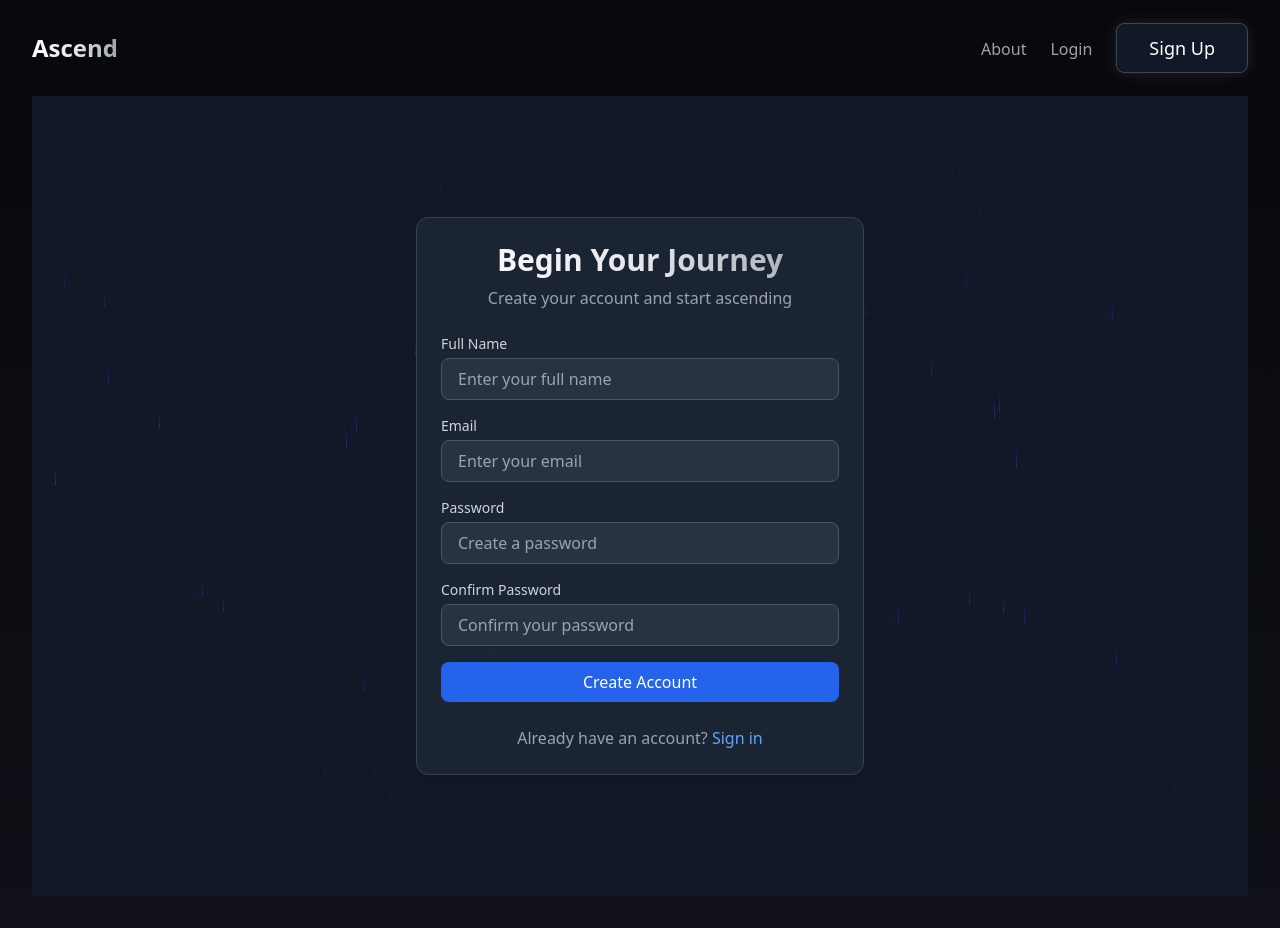
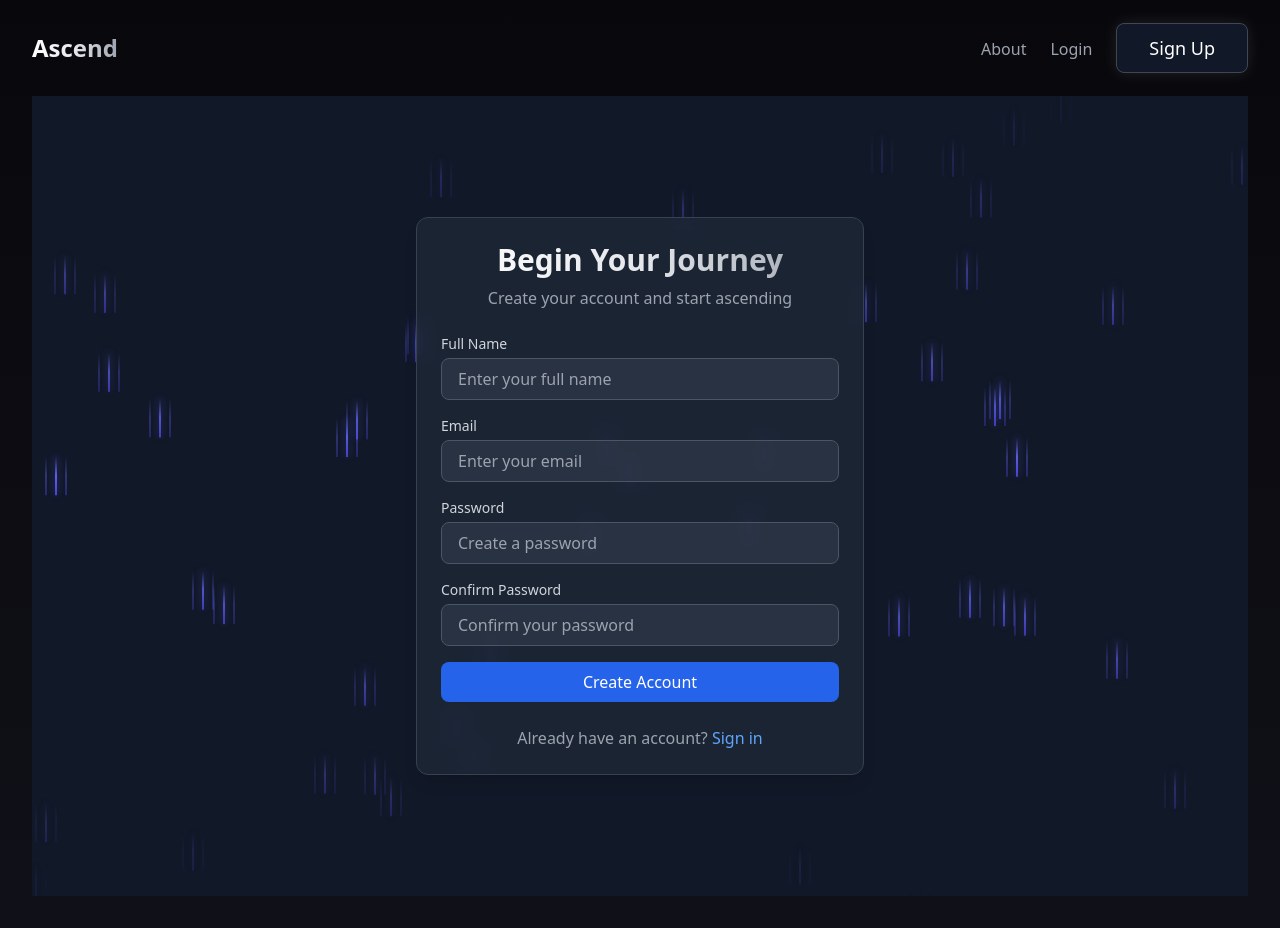
Before and after one commit to adam-cloud-force/Ascend---Your-Fitness-Journey, a Next.js app: page /signup in a window 1280 px wide. Built offline with nearby package versions, Linux system fonts and the light colour scheme.

Commit message:
Update signup page with enhanced rain and fog effects

```diff
--- a/src/app/globals.css
+++ b/src/app/globals.css
@@ -115,7 +115,7 @@
     opacity: 0;
   }
   50% {
-    opacity: 0.5;
+    opacity: 1;
   }
   100% {
     transform: translateY(100vh);
@@ -125,30 +125,32 @@
 
 .rain-drop {
   position: absolute;
-  width: 1px;
-  height: 20px;
-  background: linear-gradient(transparent, #4F46E5);
-  animation: rain linear infinite;
+  width: 2px;
+  height: 40px;
+  background: linear-gradient(transparent, #6366f1, #4F46E5);
+  animation: rain 1.5s linear infinite;
+  opacity: 0;
+  box-shadow: 0 0 8px rgba(99, 102, 241, 0.6);
 }
 
 .rain-drop::before {
   content: '';
   position: absolute;
-  width: 1px;
-  height: 20px;
-  background: linear-gradient(transparent, #4F46E5);
-  opacity: 0.2;
-  transform: translateX(-5px);
+  width: 2px;
+  height: 40px;
+  background: linear-gradient(transparent, #6366f1, #4F46E5);
+  opacity: 0.4;
+  transform: translateX(-10px);
 }
 
 .rain-drop::after {
   content: '';
   position: absolute;
-  width: 1px;
-  height: 20px;
-  background: linear-gradient(transparent, #4F46E5);
-  opacity: 0.2;
-  transform: translateX(5px);
+  width: 2px;
+  height: 40px;
+  background: linear-gradient(transparent, #6366f1, #4F46E5);
+  opacity: 0.4;
+  transform: translateX(10px);
 }
 
 .animate-fade-in-up {
@@ -202,36 +204,35 @@ body {
 .fog-container {
   @apply fixed bottom-0 left-0 right-0 w-full pointer-events-none overflow-hidden;
   height: 45vh;
-  opacity: 0;
+  opacity: 1;
   animation: fade-in-up 1.2s ease-out forwards;
-  animation-delay: 800ms;
 }
 
 .fog-svg {
   @apply absolute bottom-0 left-[-15%] w-[130%];
   height: 100%;
-  filter: blur(4px);
+  filter: blur(8px);
 }
 
 .fog-path {
-  fill: rgba(255, 255, 255, 0.03);
+  fill: rgba(255, 255, 255, 0.05);
   transform-origin: center;
   transform-box: fill-box;
 }
 
 .fog-path-1 {
   animation: float-fog 22s ease-in-out infinite;
-  fill: rgba(255, 255, 255, 0.04);
+  fill: rgba(255, 255, 255, 0.07);
 }
 
 .fog-path-2 {
   animation: float-fog-reverse 25s ease-in-out infinite;
-  fill: rgba(255, 255, 255, 0.025);
+  fill: rgba(255, 255, 255, 0.05);
 }
 
 .fog-path-3 {
   animation: float-fog-alt 28s ease-in-out infinite;
-  fill: rgba(255, 255, 255, 0.02);
+  fill: rgba(255, 255, 255, 0.03);
 }
 
 .fog-path-4 {
```
